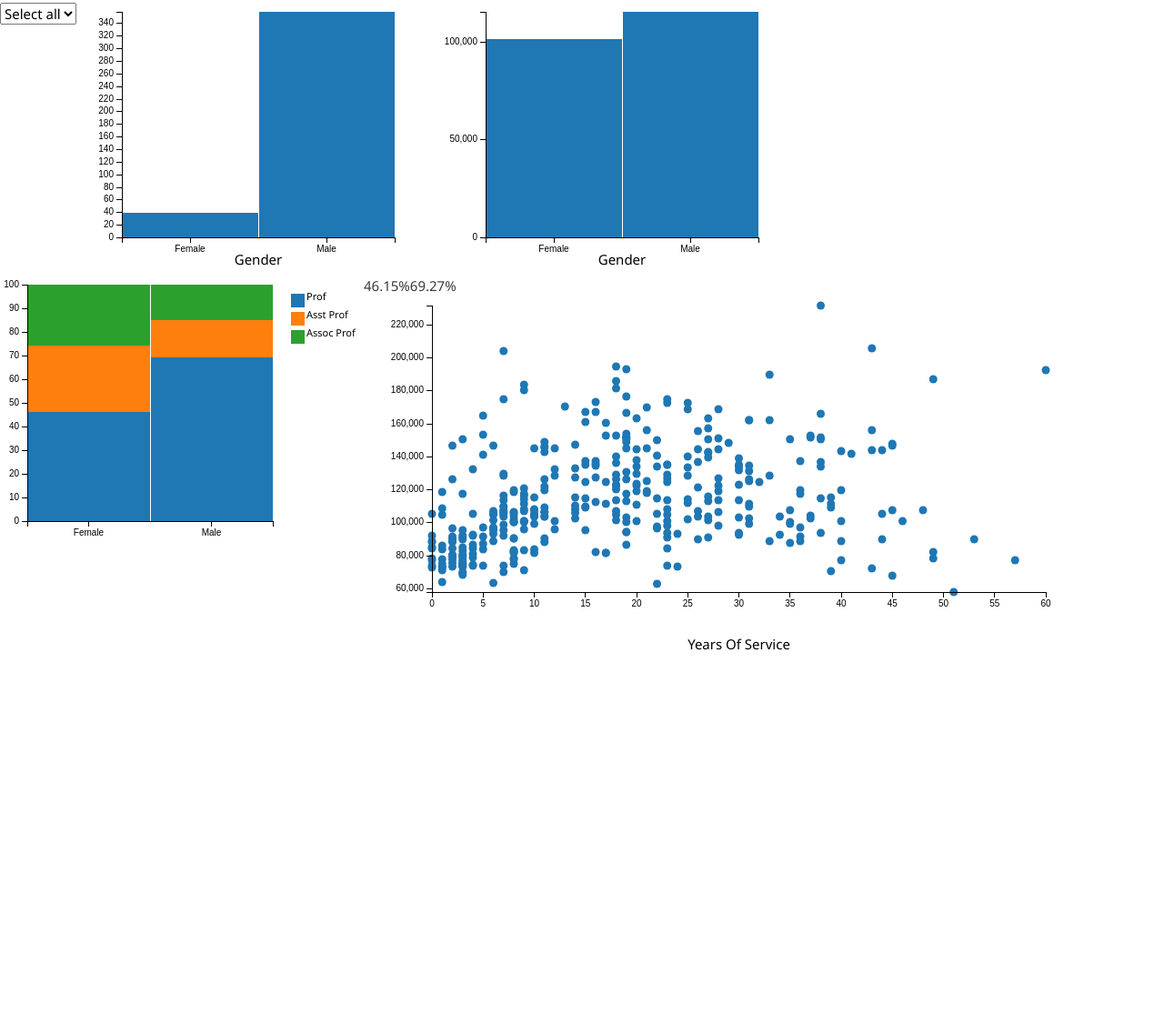
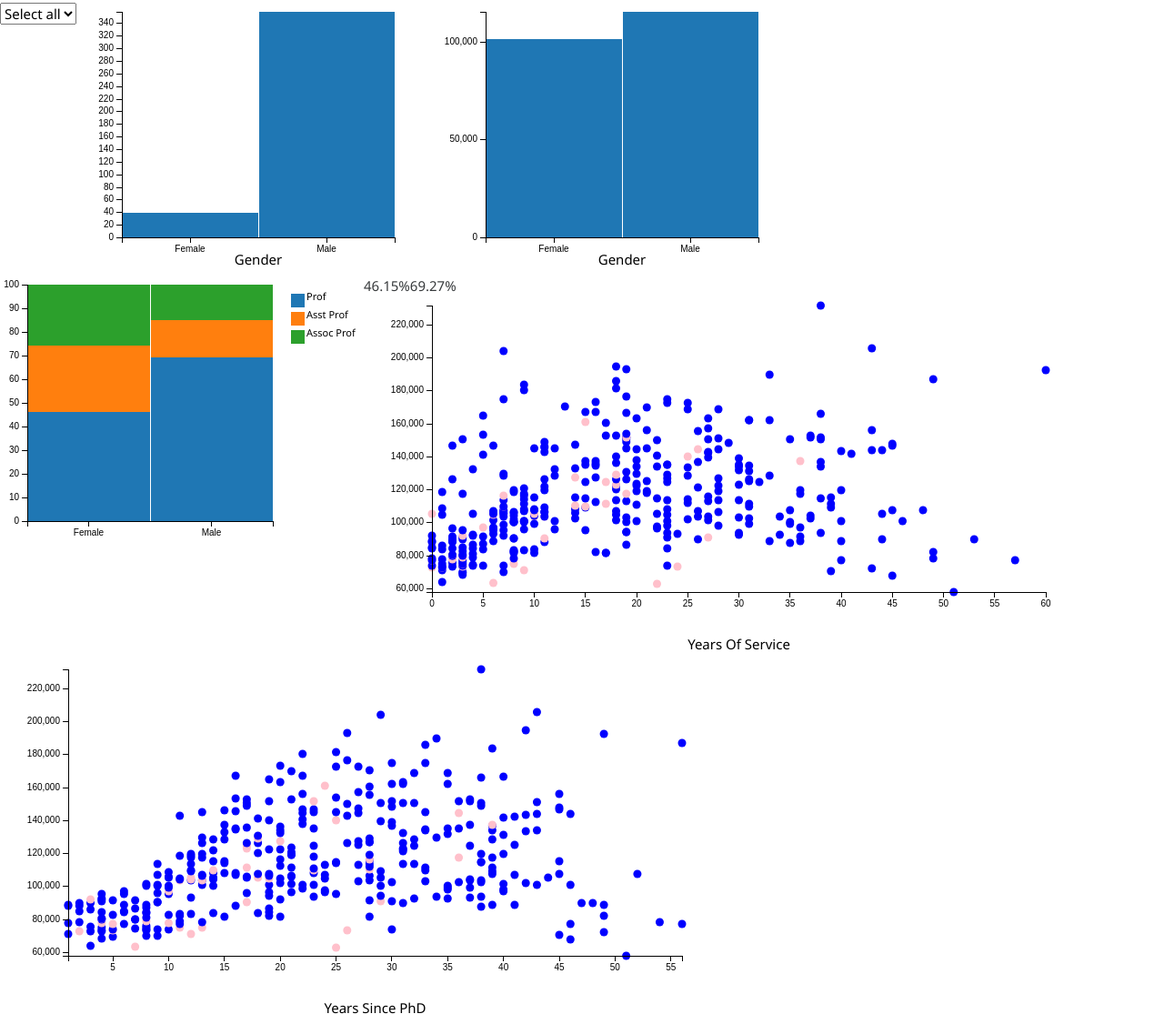
Before and after one commit to Skillabill/dashboard, a plain HTML site: page index.html in a window 1280 px wide. Shown: the part 50-1176 px from the top of the page at 91% size. Before the commit the page ends 800 px from the top, so only its background shows below. Drawn offline with Linux system fonts and the light colour scheme.

Commit message:
index.html updated

```diff
--- a/index.html
+++ b/index.html
@@ -18,19 +18,22 @@
 </head>
 <body>
 
-    <h1>General in Academia</h1>
+    <h1>Gender In Academia</h1>
 
-    <div id = "discipline-selector"></div>
+    <div id="discipline-selector"></div>
 
     <div id="gender-balance"></div>
 
-    <div id = "average-salary"></div>
+    <div id="average-salary"></div>
 
-    <div id = "rank-distribution"></div>
+    <div id="rank-distribution"></div>
 
-    <div id="percent-of-women-professors"></div>
-    <div id="percent-of-men-professors"></div>
+    <div class="number-box" id="percent-of-women-professors"></div>
+    <div class="number-box" id="percent-of-men-professors"></div>
 
     <div id="service-salary"></div>
+
+    <div id="phd-salary"></div>
+
 </body>
 </html>
--- a/static/js/graph.js
+++ b/static/js/graph.js
@@ -7,6 +7,7 @@ function makeGraphs(error, salaryData) {
 
     salaryData.forEach(function(d){
         d.salary = parseInt(d.salary);
+        d.yrs_since_phd = parseInt(d["yrs.since.phd"]);
         d.yrs_service = parseInt(d["yrs.service"]);
     })
 
@@ -20,9 +21,11 @@ function makeGraphs(error, salaryData) {
     show_rank_distribution(ndx);
 
     show_service_to_salary_correlation(ndx);
+    show_phd_to_salary_correlation(ndx);
 
     dc.renderAll();
 }
+
 
 function show_discipline_selector(ndx) {
     var dim = ndx.dimension(dc.pluck('discipline'));
@@ -32,6 +35,7 @@ function show_discipline_selector(ndx) {
         .dimension(dim)
         .group(group);
 }
+
 
 function show_percent_that_are_professors(ndx, gender, element) {
     var percentageThatAreProf = ndx.groupAll().reduce(
@@ -70,6 +74,7 @@ function show_percent_that_are_professors(ndx, gender, element) {
         .group(percentageThatAreProf)
 }
 
+
 function show_gender_balance(ndx) {
     var dim = ndx.dimension(dc.pluck('sex'));
     var group = dim.group();
@@ -86,6 +91,7 @@ function show_gender_balance(ndx) {
         .xAxisLabel("Gender")
         .yAxis().ticks(20);
 }
+
 
 function show_average_salary(ndx) {
     var dim = ndx.dimension(dc.pluck('sex'));
@@ -131,6 +137,7 @@ function show_average_salary(ndx) {
         .xAxisLabel("Gender")
         .yAxis().ticks(4);
 }
+
 
 function show_rank_distribution(ndx) {
 
@@ -181,10 +188,16 @@ function show_rank_distribution(ndx) {
         .margins({top: 10, right: 100, bottom: 30, left: 30});
 }
 
+
 function show_service_to_salary_correlation(ndx) {
+
+    var genderColors = d3.scale.ordinal()
+        .domain(["Female", "Male"])
+        .range(["pink", "blue"]);
+
     var eDim = ndx.dimension(dc.pluck("yrs_service"));
     var experienceDim = ndx.dimension(function(d) {
-        return [d.yrs_service, d.salary];
+       return [d.yrs_service, d.salary, d.rank, d.sex];
     });
     var experienceSalaryGroup = experienceDim.group();
 
@@ -202,7 +215,48 @@ function show_service_to_salary_correlation(ndx) {
         .title(function(d) {
             return d.key[2] + " earned " + d.key[1];
         })
+        .colorAccessor(function (d) {
+            return d.key[3];
+        })
+        .colors(genderColors)
         .dimension(experienceDim)
         .group(experienceSalaryGroup)
         .margins({top: 10, right: 50, bottom: 75, left: 75});
 }
+
+
+
+function show_phd_to_salary_correlation(ndx) {
+
+    var genderColors = d3.scale.ordinal()
+        .domain(["Female", "Male"])
+        .range(["pink", "blue"]);
+
+    var pDim = ndx.dimension(dc.pluck("yrs_since_phd"));
+    var phdDim = ndx.dimension(function(d) {
+       return [d.yrs_since_phd, d.salary, d.rank, d.sex];
+    });
+    var phdSalaryGroup = phdDim.group();
+
+    var minPhd = pDim.bottom(1)[0].yrs_since_phd;
+    var maxPhd = pDim.top(1)[0].yrs_since_phd;
+
+    dc.scatterPlot("#phd-salary")
+        .width(800)
+        .height(400)
+        .x(d3.scale.linear().domain([minPhd, maxPhd]))
+        .brushOn(false)
+        .symbolSize(8)
+        .clipPadding(10)
+        .xAxisLabel("Years Since PhD")
+        .title(function(d) {
+            return d.key[2] + " earned " + d.key[1];
+        })
+        .colorAccessor(function (d) {
+            return d.key[3];
+        })
+        .colors(genderColors)
+        .dimension(phdDim)
+        .group(phdSalaryGroup)
+        .margins({top: 10, right: 50, bottom: 75, left: 75});
+}
```
